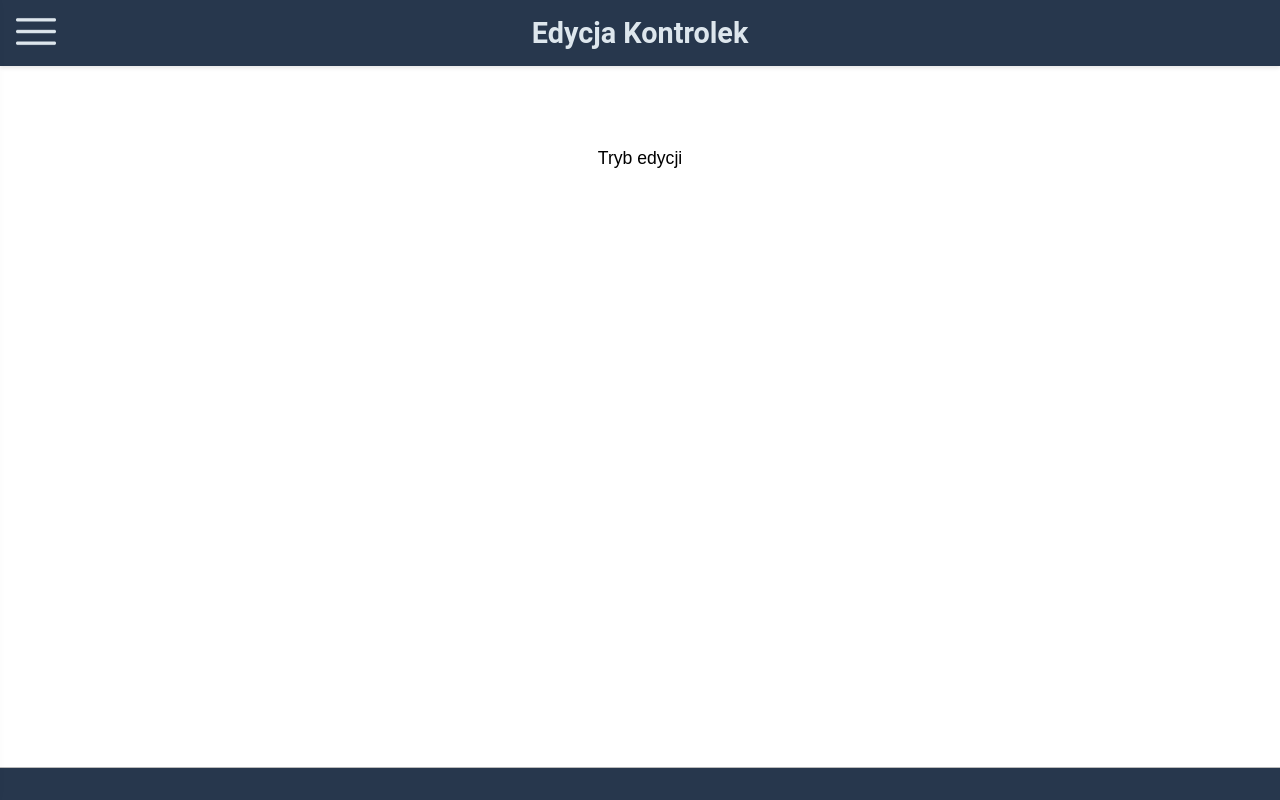
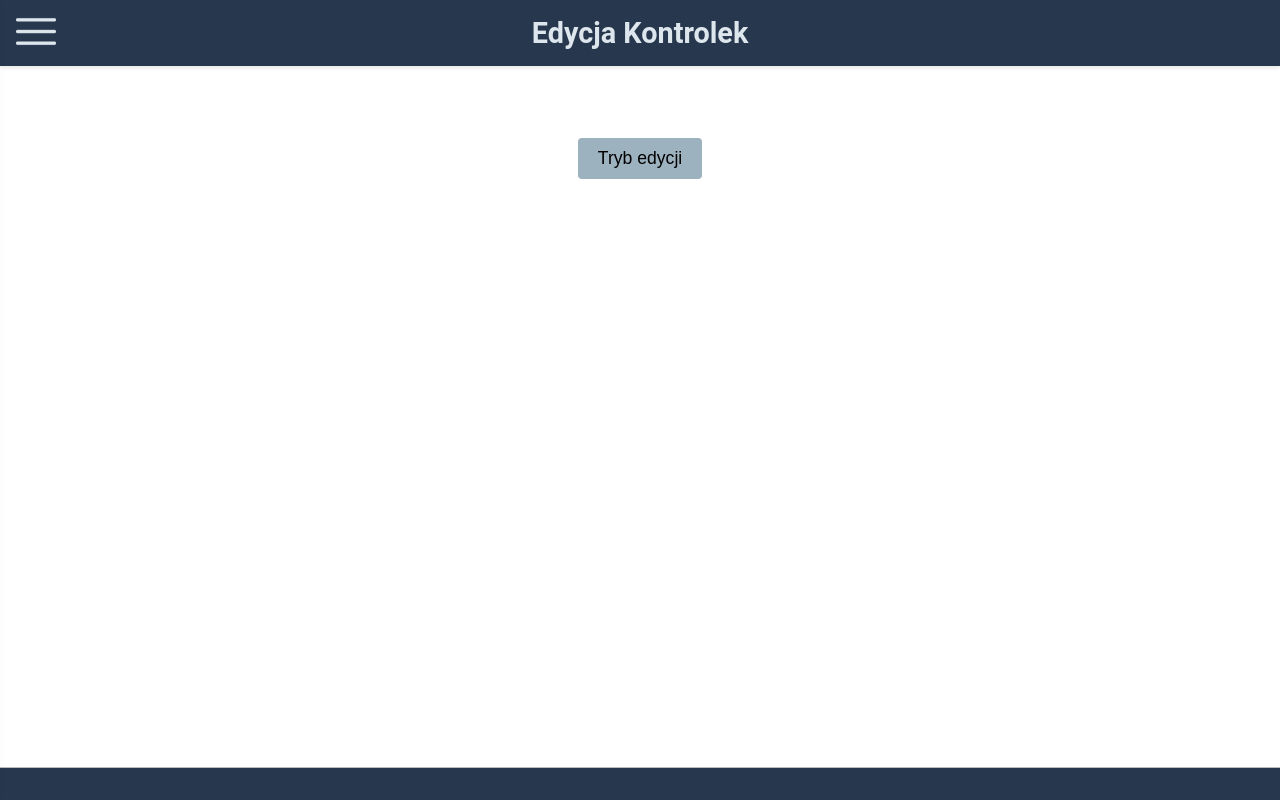
Before and after one commit to AdasRakieta/Site_proj, a Python web app: template templates/edit.html in a window 1280 px wide. Run offline with Jinja, Linux system fonts and the light colour scheme; the template is opened without the code that fills it, so the values that code supplies are empty; some libraries are stand-ins or nearby versions.

Commit message:
Poprawki wizualne w edycji kontrolek

```diff
--- a/smart_home_config.json
+++ b/smart_home_config.json
@@ -32,8 +32,8 @@
         "ddasd",
         "Korytarz",
         "d",
-        "Sypialnia",
-        "\u0141azienka"
+        "\u0141azienka",
+        "Sypialnia"
     ],
     "buttons": [
         {
--- a/static/css/dragNdrop.css
+++ b/static/css/dragNdrop.css
@@ -1,12 +1,10 @@
 :root[data-theme="light"] {
-    --bg-column: rgba(0, 0, 0, 0.1);
+    --bg-column: ;
     --bg-column-fixed: rgba(0, 0, 0, 0.2);
-    --bg-header: rgba(0, 0, 0, 0.1);
+    --bg-header: #9DB2BF;
     --bg-header-fixed: rgba(0, 0, 0, 0.15);
-    --bg-card: rgba(0, 0, 0, 0.4);
-    --bg-card-hover: rgba(0, 0, 0, 0.5);
-    --bg-button: rgba(255, 255, 255, 0.1);
-    --bg-button-hover: rgba(255, 255, 255, 0.2);
+    --bg-button: #9DB2BF;
+    --bg-button-hover: rgb(182, 206, 223);
     --bg-delete-button: rgba(255, 0, 0, 0.411);
     --bg-delete-button-hover: rgba(255, 0, 0, 0.7);
     --bg-add-card: rgba(0, 0, 0, 0.2);
@@ -16,11 +14,15 @@
     --mirror-opacity: 0.8;
     --transit-opacity: 0.2;
     --moving-bg: rgba(0, 0, 0, 0.8);
-    --bg-add-column: rgba(0, 0, 0, 0.1);
+    --bg-add-column: #DDE6ED;
+    --bg-kaban-column: #DDE6ED;
+    --bg-card: rgb(212, 220, 230);
+    --bg-card-hover: rgb(212, 220, 230);
 }
 
 :root[data-theme="dark"] {
     --bg-column: rgba(0, 0, 0, 0.1);
+    --bg-kaban-column: var(--bg-add-card)
     --bg-column-fixed: rgba(0, 0, 0, 0.2);
     --bg-header: rgba(0, 0, 0, 0.1);
     --bg-header-fixed: rgba(0, 0, 0, 0.15);
@@ -85,10 +87,11 @@ input:focus{
     flex-direction: column;
     margin: 10px;
     padding: 10px;
-    background: var(--bg-column);
+    background: var(--bg-kaban-column);
     border-radius: 8px;
     box-shadow: var(--shadow-color);
     min-width: 250px;
+    min-height: 190px;
     flex: 0 0 calc(25% - 15px);
     min-width: 280px;
     max-width: 300px;
@@ -107,10 +110,6 @@ input:focus{
     transform: scale(1.05);
 }
 
-.kanban-column[data-fixed="true"] {
-    background: var(--bg-column-fixed);
-}
-
 /* Column header styles */
 .kanban-column-header {
     position: relative;
@@ -126,7 +125,12 @@ input:focus{
     z-index: 1;
 }
 
-.kanban-column[data-fixed="true"] .kanban-column-header {
+.kanban-column[data-fixed="true"]  {
+    background: var(--bg-kaban-column);
+    cursor: default;
+}
+
+.kanban-column-header[data-fixed="true"] {
     background: var(--bg-header-fixed);
     cursor: default;
 }
@@ -321,11 +325,6 @@ input:focus{
     cursor: pointer;
     font-size: 1.1em;
     transition: all 0.3s ease;
-}
-
-.edit-mode-button:hover {
-    background: var(--bg-button-hover);
-    transform: scale(1.05);
 }
 
 .add-room-container, .add-device-container {
--- a/static/js/controls.js
+++ b/static/js/controls.js
@@ -298,24 +298,9 @@ function createKanbanColumn(room, roomButtons, roomControls, isFixed = false) {
     const column = document.createElement('div');
     column.className = 'kanban-column';
     if (isFixed) column.setAttribute('data-fixed', 'true');
-    column.style.display = 'flex';
-    column.style.flexDirection = 'column';
-    column.style.margin = '10px';
-    column.style.padding = '10px';
-    column.style.background = isFixed ? 'rgba(0,0,0,0.2)' : 'rgba(0,0,0,0.1)';
-    column.style.borderRadius = '8px';
-    column.style.boxShadow = '0 2px 8px rgba(0,0,0,0.15)';
-    column.style.minWidth = '250px';
-    column.style.cursor = 'default';
 
     const header = document.createElement('div');
-    header.className = 'kanban-column-header';
-    header.style.textAlign = 'center';
-    header.style.marginBottom = '10px';
-    header.style.padding = '8px';
-    header.style.borderRadius = '4px';
-    header.style.background = isFixed ? 'rgba(0,0,0,0.15)' : 'rgba(0,0,0,0.1)';
-    header.style.cursor = isFixed ? 'default' : 'move';
+    header.className = 'kanban-column-header';;
     // Use room.name if room is an object, otherwise use room as string
     const roomName = typeof room === 'object' && room !== null ? room.name : room;
     header.innerHTML = `<h3 style="margin:0;">${roomName}</h3>`;
@@ -344,17 +329,7 @@ function createKanbanColumn(room, roomButtons, roomControls, isFixed = false) {
     [...roomButtons, ...roomControls].forEach(device => {
         const li = document.createElement('li');
         li.className = 'kanban-card';
-        li.style.display = 'flex';
-        li.style.flexDirection = 'column';
-        li.style.justifyContent = 'center';
-        li.style.alignItems = 'center';
-        li.style.width = '90%';
-        li.style.height = '100px';
-        li.style.background = 'rgba(0,0,0,0.4)';
-        li.style.borderRadius = '8px';
-        li.style.boxShadow = '0 2px 8px rgba(0,0,0,0.15)';
-        li.style.margin = '10px';
-        li.innerHTML = `<span class="kanban-card-content" style="font-size:1.1em;font-weight:500;">${device.name} - ${device.type}</span>`;
+        li.innerHTML = `<span class="kanban-card-content">${device.name} - ${device.type}</span>`;
         li.setAttribute('data-id', device.id);
         li.setAttribute('data-type', device.type);
 
```
